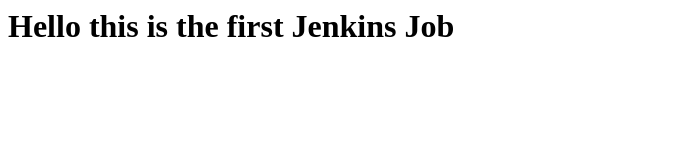
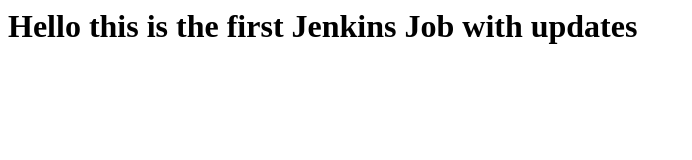
Before and after one commit to SangayW/JenkinsTest, a plain HTML site: page index.html in a window 1280 px wide. Shown: the whole page, without its empty margins (0-692 px from the left). Drawn offline with Linux system fonts and the light colour scheme.

Commit message:
Second Commits

```diff
--- a/index.html
+++ b/index.html
@@ -1 +1 @@
-<h1> Hello this is the first Jenkins Job </h1>
+<h1> Hello this is the first Jenkins Job with updates </h1>
```
